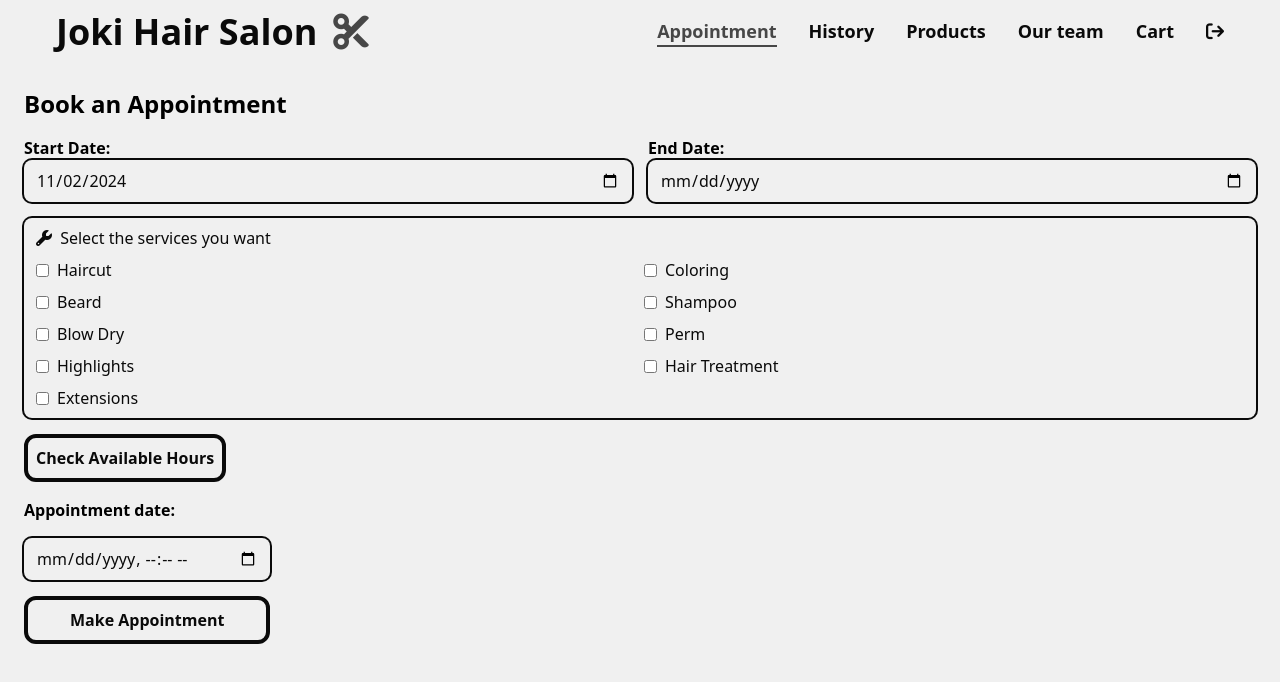
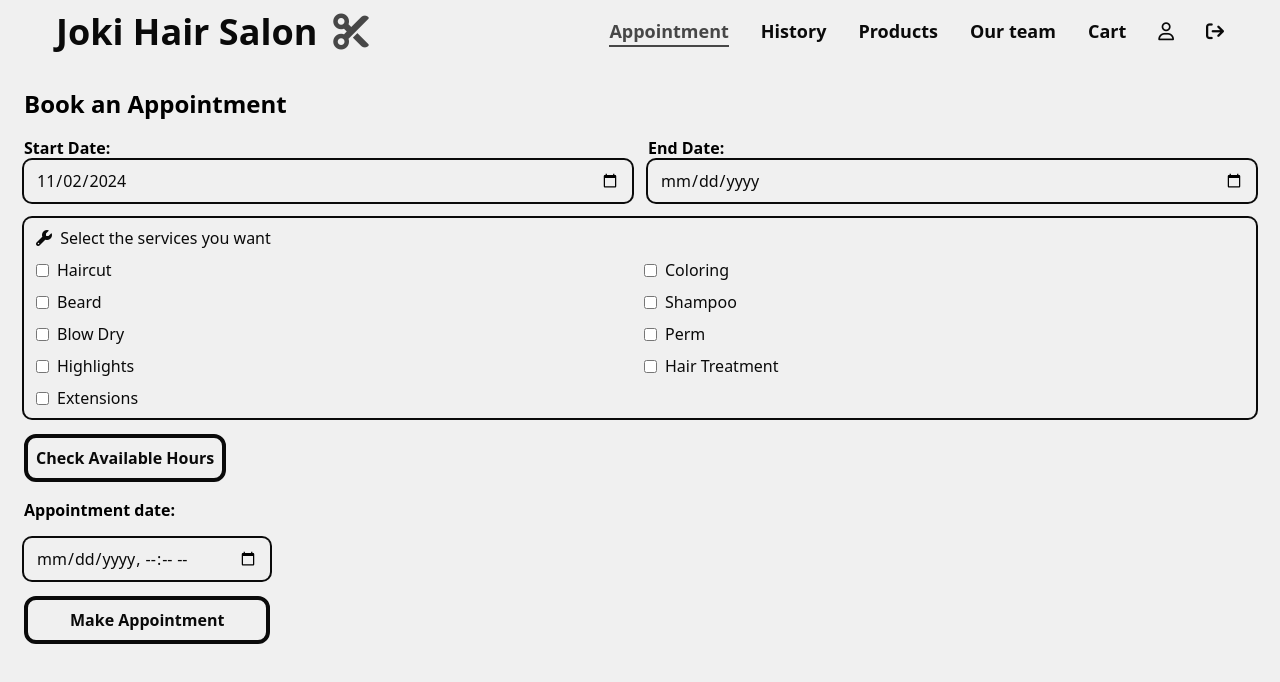
Before and after one commit to Josedzzz/joki-hair-salon-front, a React (Vite) app: page /user-dashboard in a window 1280 px wide. Shown: the top 682 px of the page. Built offline with nearby package versions, Linux system fonts and the light colour scheme; sample sign-in values are in the browser's storage.

Commit message:
manage the user account field

```diff
--- /dev/null
+++ b/src/components/UserAccount.tsx
@@ -0,0 +1,3 @@
+export default function UserAccount() {
+  return <h1>Prueba de UserAccount</h1>;
+}
--- a/src/components/UserDashboard.tsx
+++ b/src/components/UserDashboard.tsx
@@ -5,6 +5,7 @@ import UserHistory from "./UserHistory";
 import UserProducts from "./UserProducts";
 import UserTeam from "./UserTeam";
 import UserCart from "./UserCart";
+import UserAccount from "./UserAccount";
 
 export default function UserDashboard() {
   // state to set the content
@@ -26,6 +27,7 @@ export default function UserDashboard() {
       {content === "products" && <UserProducts />}
       {content === "team" && <UserTeam />}
       {content === "cart" && <UserCart />}
+      {content === "account" && <UserAccount />}
     </div>
   );
 }
--- a/src/components/UserHeader.tsx
+++ b/src/components/UserHeader.tsx
@@ -65,6 +65,12 @@ export default function UserHeader({
           Cart
         </a>
         <a
+          onClick={() => toggleContent("account")}
+          className={linkClasses("account")}
+        >
+          <i className="fa-regular fa-user"></i>
+        </a>
+        <a
           onClick={() => navigate("/login")}
           className={linkClasses("log-out")}
         >
```
